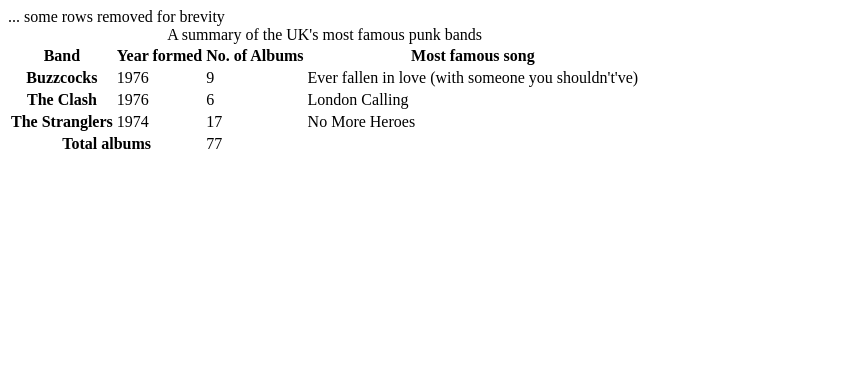
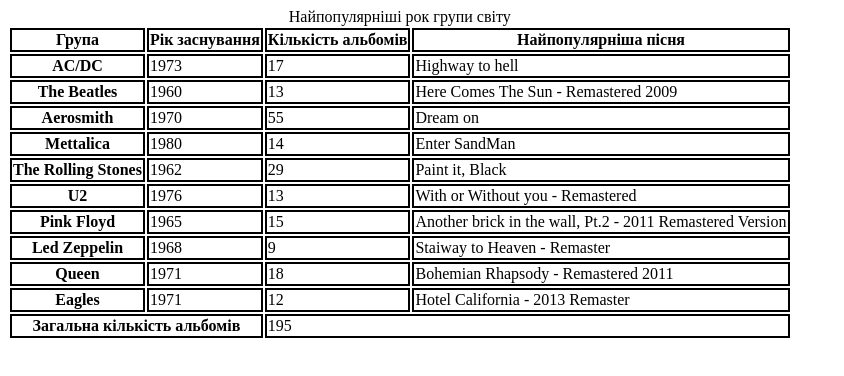
Before and after one commit to ZhuK112/yaneibu, a plain HTML site: page index.html in a window 1280 px wide. Shown: the whole page, without its empty margins (0-844 px from the left). Drawn offline with Linux system fonts and the light colour scheme.

Commit message:
Update index.html

```diff
--- a/index.html
+++ b/index.html
@@ -1,40 +1,89 @@
 <table>
-  <caption>A summary of the UK's most famous punk bands</caption>
+  <caption>Найпопулярніші рок групи світу</caption>
   <thead>
     <tr>
-      <th scope="col">Band</th>
-      <th scope="col">Year formed</th>
-      <th scope="col">No. of Albums</th>
-      <th scope="col">Most famous song</th>
+      <th scope="col">Група</th>
+      <th scope="col">Рік заснування</th>
+      <th scope="col">Кількість альбомів</th>
+      <th scope="col">Найпопулярніша пісня</th>
     </tr>
+    <style>
+        th{
+            border: 2px;
+            border-style: double;
+        }
+        td{
+            border: 2px;
+            border-style: double;
+        }
+    </style>
   </thead>
   <tbody>
     <tr>
-      <th scope="row">Buzzcocks</th>
-      <td>1976</td>
-      <td>9</td>
-      <td>Ever fallen in love (with someone you shouldn't've)</td>
+      <th scope="row">AC/DC</th>
+      <td>1973</td>
+      <td>17</td>
+      <td>Highway to hell</td>
     </tr>
     <tr>
-      <th scope="row">The Clash</th>
+      <th scope="row">The Beatles</th>
+      <td>1960</td>
+      <td>13</td>
+      <td>Here Comes The Sun - Remastered 2009</td>
+    </tr>
+    <tr>
+      <th scope="row">Aerosmith</th>
+      <td>1970</td>
+      <td>55</td>
+      <td>Dream on</td>
+    </tr>
+    <tr>
+      <th scope="row">Mettalica</th>
+      <td>1980</td>
+      <td>14</td>
+      <td>Enter SandMan</td>
+    </tr>
+    <tr>
+      <th scope="row">The Rolling Stones</th>
+      <td>1962</td>
+      <td>29</td>
+      <td>Paint it, Black</td>
+    </tr>
+    <tr>
+      <th scope="row">U2</th>
       <td>1976</td>
-      <td>6</td>
-      <td>London Calling</td>
+      <td>13</td>
+      <td>With or Without you - Remastered</td>
     </tr>
-
-      ... some rows removed for brevity
-
     <tr>
-      <th scope="row">The Stranglers</th>
-      <td>1974</td>
-      <td>17</td>
-      <td>No More Heroes</td>
+      <th scope="row">Pink Floyd</th>
+      <td>1965</td>
+      <td>15</td>
+      <td>Another brick in the wall, Pt.2 - 2011 Remastered Version</td>
+    </tr>
+    <tr>
+      <th scope="row">Led Zeppelin</th>
+      <td>1968</td>
+      <td>9</td>
+      <td>Staiway to Heaven - Remaster</td>
+    </tr>
+    <tr>
+      <th scope="row">Queen</th>
+      <td>1971</td>
+      <td>18</td>
+      <td>Bohemian Rhapsody - Remastered 2011</td>
+    </tr>
+    <tr>
+      <th scope="row">Eagles</th>
+      <td>1971</td>
+      <td>12</td>
+      <td>Hotel California - 2013 Remaster</td>
     </tr>
   </tbody>
   <tfoot>
     <tr>
-      <th scope="row" colspan="2">Total albums</th>
-      <td colspan="2">77</td>
+      <th scope="row" colspan="2">Загальна кількість альбомів</th>
+      <td colspan="2">195</td>
     </tr>
   </tfoot>
 </table>
```
